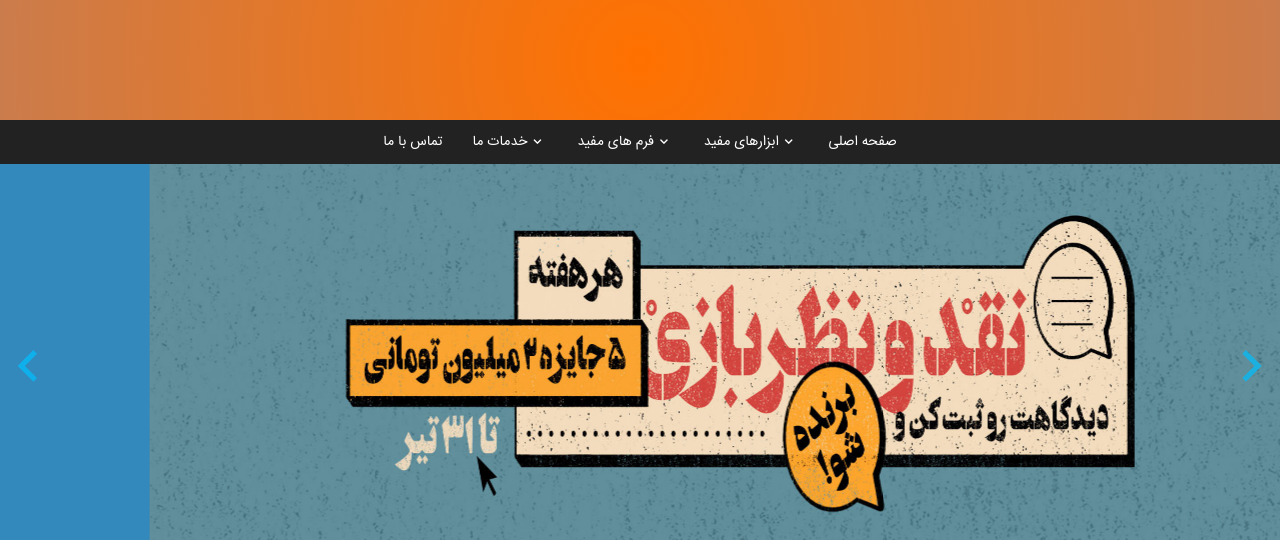
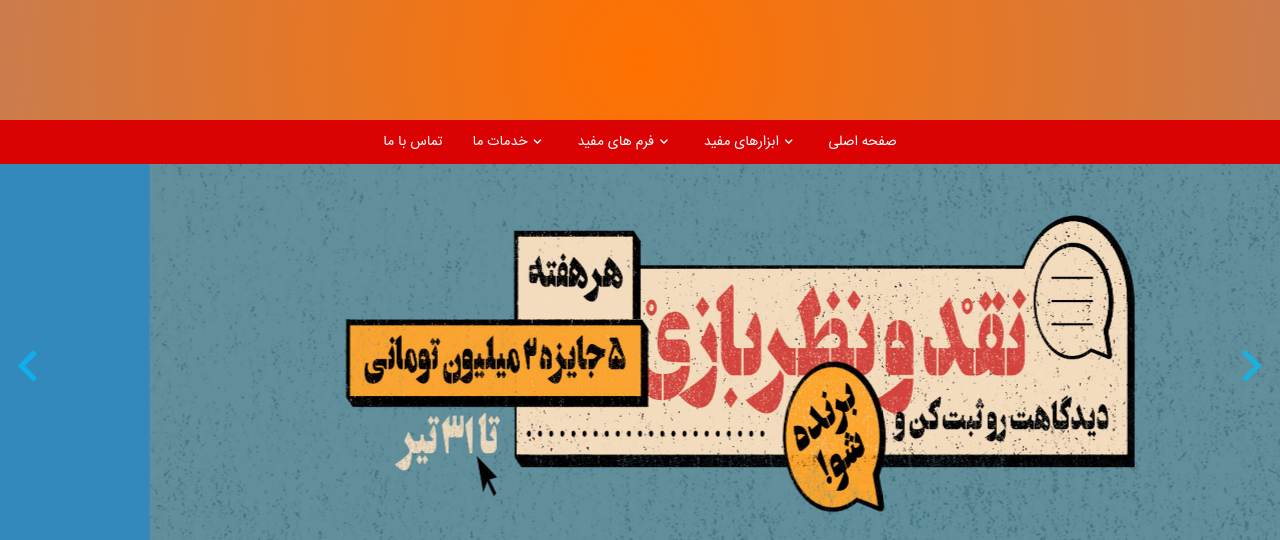
Before and after one commit to rhmtiii/School_Executing_Manager, a plain HTML site: page index.html in a window 1280 px wide. Shown: the top 540 px of the page. Drawn offline with Linux system fonts and the light colour scheme.

```diff
--- a/assets/css/style.css
+++ b/assets/css/style.css
@@ -43,7 +43,7 @@ footer {
 }
 
 nav {
-    background: #222;
+    background: #da0202;
     padding: 0 5px;
     margin: 0;
     position: sticky;
```
